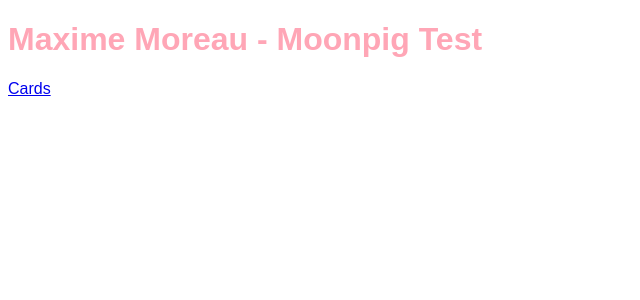
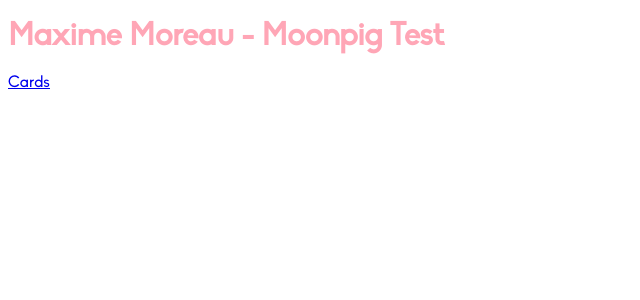
Before and after one commit to MaximeMoreauPro/moonpig-test, a React app: page / in a window 1280 px wide. Shown: the top 300 px of the page, without its empty margins (0-640 px from the left). Built offline with nearby package versions, Linux system fonts and the light colour scheme.

Commit message:
make otf font format work!

```diff
--- a/src/app/GlobalStyle.ts
+++ b/src/app/GlobalStyle.ts
@@ -6,9 +6,9 @@
 export const GlobalStyle = createGlobalStyle`
     @font-face {
         font-family: 'Biko';
-        src: url(${BikoRegularOtf}) format('otf');
-        /* font-weight: 300;
-        font-style: normal; */
+        src: url(${BikoRegularOtf}) format('opentype');
+        font-weight: 300;
+        font-style: normal;
     }
 
     body {
```
